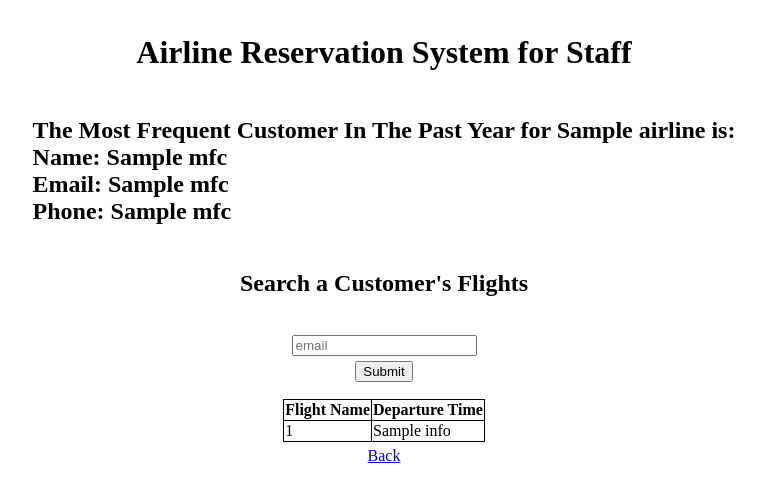
After one commit to Junming-Qiu/AirlineReservation, a Flask app: template templates/staff_view_frequent_customer.html in a window 1280 px wide. The commit adds this page. Shown: the top 502 px of the page, without its empty margins (256-1021 px from the left). Run offline with Flask 2, Linux system fonts and the light colour scheme; the template is opened without the code that fills it: most values are stand-ins (such as "Sample title", 1, 10 or a date in 2020); some libraries are stand-ins or nearby versions.

Commit message:
staff use case 7 done

```diff
--- a/__init__.py
+++ b/__init__.py
@@ -627,6 +627,28 @@ def staff_view_ratings_and_comments_view(flight_num, dept_time):
 
     return redirect(url_for("login_staff"))
 
+@app.route('/staff_view_frequent_customer', methods=['GET', 'POST'])
+def staff_view_frequent_customer():
+    _, s_logged = store_verify(session, customer_tokens, staff_tokens)
+    if s_logged:
+        _, mfc = staff_view_mfc_pastyear(mysql)
+        mfc = mfc[0]
+        airline = session['employer']
+
+        email = ""
+
+        try:
+            email = request.form['email']
+        except:
+            return render_template('staff_view_frequent_customer.html', mfc=mfc, airline=airline)
+
+        headings, customer_info = staff_view_customer_flight_history(email, airline, mysql)
+
+
+        return render_template("staff_view_frequent_customer.html", mfc=mfc, headings=headings, customer_info=customer_info, airline=airline)
+
+
+    return redirect(url_for("login_staff"))
 
 ### CUSTOMER USE CASES ###
 @app.route('/customer_view_flight', methods=["POST", "GET"])
--- a/templates/staff.html
+++ b/templates/staff.html
@@ -13,7 +13,7 @@
         <a href="/staff_add_new_airplane">Add New Airplane</a>
         <a href="/staff_add_new_airport">Add New Airport</a>
         <a href="/staff_view_flight_ratings">View Flight Ratings</a>
-        <a href="">View Frequent Customers</a>
+        <a href="/staff_view_frequent_customer">View Frequent Customers</a>
         <a href="">View Reports</a>
         <a href="">Earned Revenue</a>
         <a href="/logout">Log Out</a>
--- /dev/null
+++ b/templates/staff_view_frequent_customer.html
@@ -0,0 +1,35 @@
+{% extends "base.html" %}
+
+{% block content %}
+<div class="cinput">
+    <h1>Airline Reservation System for Staff</h1>
+    <h2>The Most Frequent Customer In The Past Year for {{airline}} is: <br/>Name: {{mfc[1]}}<br/>Email: {{mfc[2]}}<br/>Phone: {{mfc[3]}}</h2>
+
+    <h2>Search a Customer's Flights</h2>
+    <form class="cinput" action="/staff_view_frequent_customer" method="POST">
+        <input type="email" name="email" placeholder="email"/>
+        <input type="submit" value="Submit"/>
+    </form>
+
+    {%if not customer_info%}
+        <h3>No Customers</h3>
+        {%else%}
+        <table>
+            <tr>
+                <td><b>Flight Name</b></td>
+                <td><b>Departure Time</b></td>
+            </tr>
+            {%for info in customer_info%}
+                <tr>
+                    <td>{{info[0]}}</td>
+                    <td>{{info[2]}}</td>
+                </tr>
+            {%endfor%}
+        </table>
+        {%endif%}
+
+
+    <a href="/staff">Back</a>
+</div>
+
+{% endblock %}
```
Also changed, not shown: utils/staff.py (+7 -7 lines).
